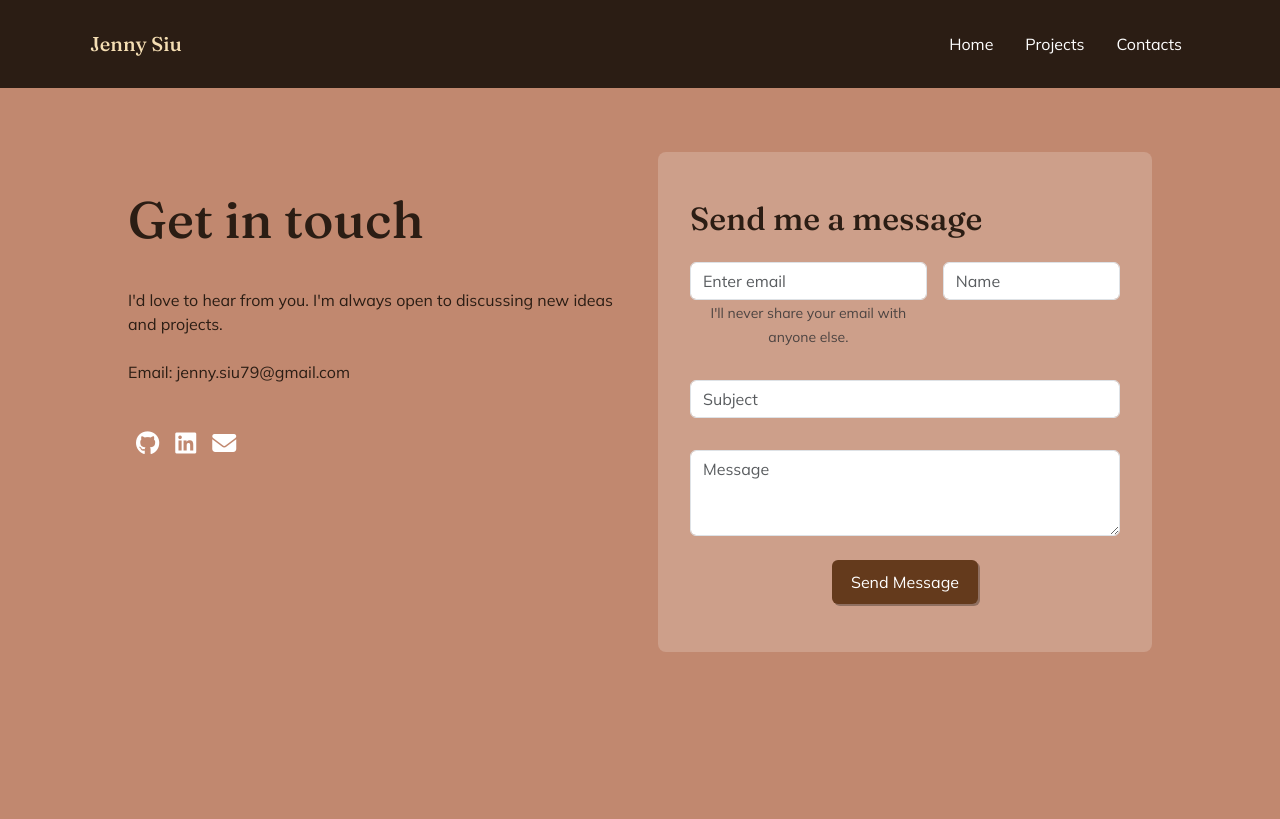
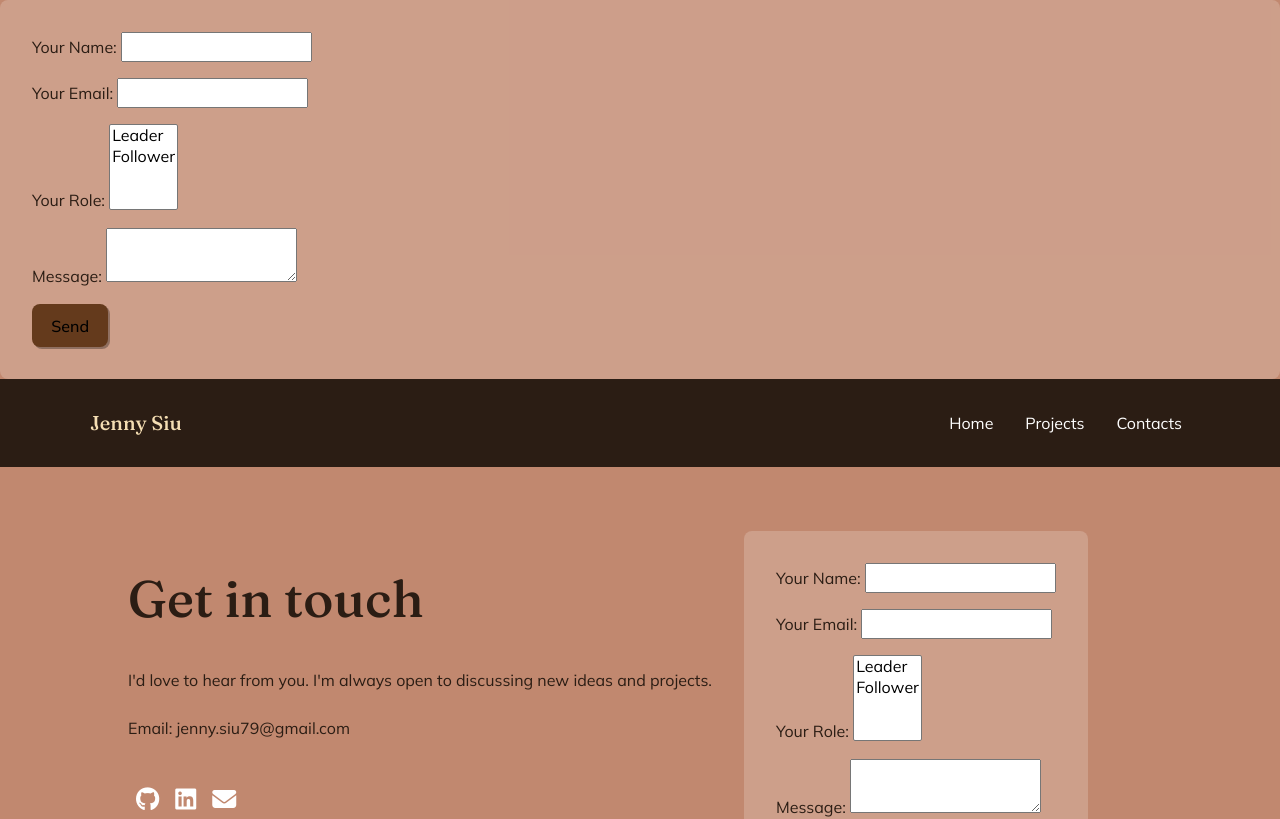
Before and after one commit to jennysiu/jennysReactPortfolio, a React (Vite) app: page /contact in a window 1280 px wide. Shown: the top 819 px of the page. Built offline with nearby package versions, Linux system fonts and the light colour scheme.

Commit message:
form test

```diff
--- a/index.html
+++ b/index.html
@@ -13,6 +13,28 @@
     <title>Jenny's Portfolio</title>
   </head>
   <body>
+
+    <form name="contact" method="POST" data-netlify="true">
+      <p>
+        <label>Your Name: <input type="text" name="name" /></label>
+      </p>
+      <p>
+        <label>Your Email: <input type="email" name="email" /></label>
+      </p>
+      <p>
+        <label>Your Role: <select name="role[]" multiple>
+          <option value="leader">Leader</option>
+          <option value="follower">Follower</option>
+        </select></label>
+      </p>
+      <p>
+        <label>Message: <textarea name="message"></textarea></label>
+      </p>
+      <p>
+        <button type="submit">Send</button>
+      </p>
+    </form>
+
     <div id="root"></div>
     <script type="module" src="/src/main.jsx"></script>
   </body>
--- a/src/components/ContactForm/index.jsx
+++ b/src/components/ContactForm/index.jsx
@@ -4,39 +4,60 @@
 
 function ContactForm() {
   return (
-    <Form name="contact" data-netlify="true" method="POST" data-netlify-honeypot="bot-field">
-      <input type="hidden" name="form-name" value="contact" />
+    // <Form name="contact" data-netlify="true" method="POST" data-netlify-honeypot="bot-field">
+    //   <input type="hidden" name="form-name" value="contact" />
 
-      <h2>Send me a message</h2>
-      <div className='contact-details'>
-        <Form.Group className="mb-2" controlId="formBasicEmail">
-          <Form.Label></Form.Label>
-          <Form.Control type="email" name="email" placeholder="Enter email" />
-          <Form.Text className="text-muted">
-            I'll never share your email with anyone else.
-          </Form.Text>
-        </Form.Group>
+    //   <h2>Send me a message</h2>
+    //   <div className='contact-details'>
+    //     <Form.Group className="mb-2" controlId="formBasicEmail">
+    //       <Form.Label></Form.Label>
+    //       <Form.Control type="email" name="email" placeholder="Enter email" />
+    //       <Form.Text className="text-muted">
+    //         I'll never share your email with anyone else.
+    //       </Form.Text>
+    //     </Form.Group>
 
-        <Form.Group className="mb-2" controlId="formBasicPName">
-          <Form.Label></Form.Label>
-          <Form.Control type="name" name="name" placeholder="Name" />
-        </Form.Group>
-      </div>
+    //     <Form.Group className="mb-2" controlId="formBasicPName">
+    //       <Form.Label></Form.Label>
+    //       <Form.Control type="name" name="name" placeholder="Name" />
+    //     </Form.Group>
+    //   </div>
 
-      <Form.Group className="mb-2" controlId="formBasicSubject">
-        <Form.Label></Form.Label>
-        <Form.Control type="subject" name="subject" placeholder="Subject" />
-      </Form.Group>
+    //   <Form.Group className="mb-2" controlId="formBasicSubject">
+    //     <Form.Label></Form.Label>
+    //     <Form.Control type="subject" name="subject" placeholder="Subject" />
+    //   </Form.Group>
 
-      <Form.Group className="mb-2" controlId="exampleForm.ControlTextarea1">
-        <Form.Label></Form.Label>
-        <Form.Control as="textarea" rows={3} name="message"  placeholder="Message"/>
-      </Form.Group>
+    //   <Form.Group className="mb-2" controlId="exampleForm.ControlTextarea1">
+    //     <Form.Label></Form.Label>
+    //     <Form.Control as="textarea" rows={3} name="message"  placeholder="Message"/>
+    //   </Form.Group>
 
-      <Button className="send-button" variant="primary" type="submit">
-        Send Message
-      </Button>
-    </Form>
+    //   <Button className="send-button" variant="primary" type="submit">
+    //     Send Message
+    //   </Button>
+    // </Form>
+
+    <form name="contact" method="POST" data-netlify="true">
+      <p>
+        <label>Your Name: <input type="text" name="name" /></label>
+      </p>
+      <p>
+        <label>Your Email: <input type="email" name="email" /></label>
+      </p>
+      <p>
+        <label>Your Role: <select name="role[]" multiple>
+          <option value="leader">Leader</option>
+          <option value="follower">Follower</option>
+        </select></label>
+      </p>
+      <p>
+        <label>Message: <textarea name="message"></textarea></label>
+      </p>
+      <p>
+        <button type="submit">Send</button>
+      </p>
+    </form>
   )
 }
 
--- a/src/pages/Home.jsx
+++ b/src/pages/Home.jsx
@@ -26,6 +26,7 @@
             <br />
             I am a recent graduate of the Front-End Web Development Bootcampng my as a developer, where I learnt some of the latest technologies including React. Welcome to my React Portfolio website.
           </p>
+        <a className="resume-link" href="https://docs.google.com/document/d/1JTwIgCrFwqtqXzOJ4nyV_ecF8zuww2FrQxD2MzSqZ_4/edit?usp=sharing" target="_blank">See my resume here</a>
       </div>
     </section>
   )
--- a/src/pages/styling/Home.css
+++ b/src/pages/styling/Home.css
@@ -52,6 +52,13 @@
   text-align: left
 }
 
+.resume-link {
+  margin: 2em 0;
+  font-size: 1em;
+  text-decoration: underline;
+
+}
+
 /* responsiveness */
 
 @media (min-width: 1600px) and (max-width: 2200px) {
```
